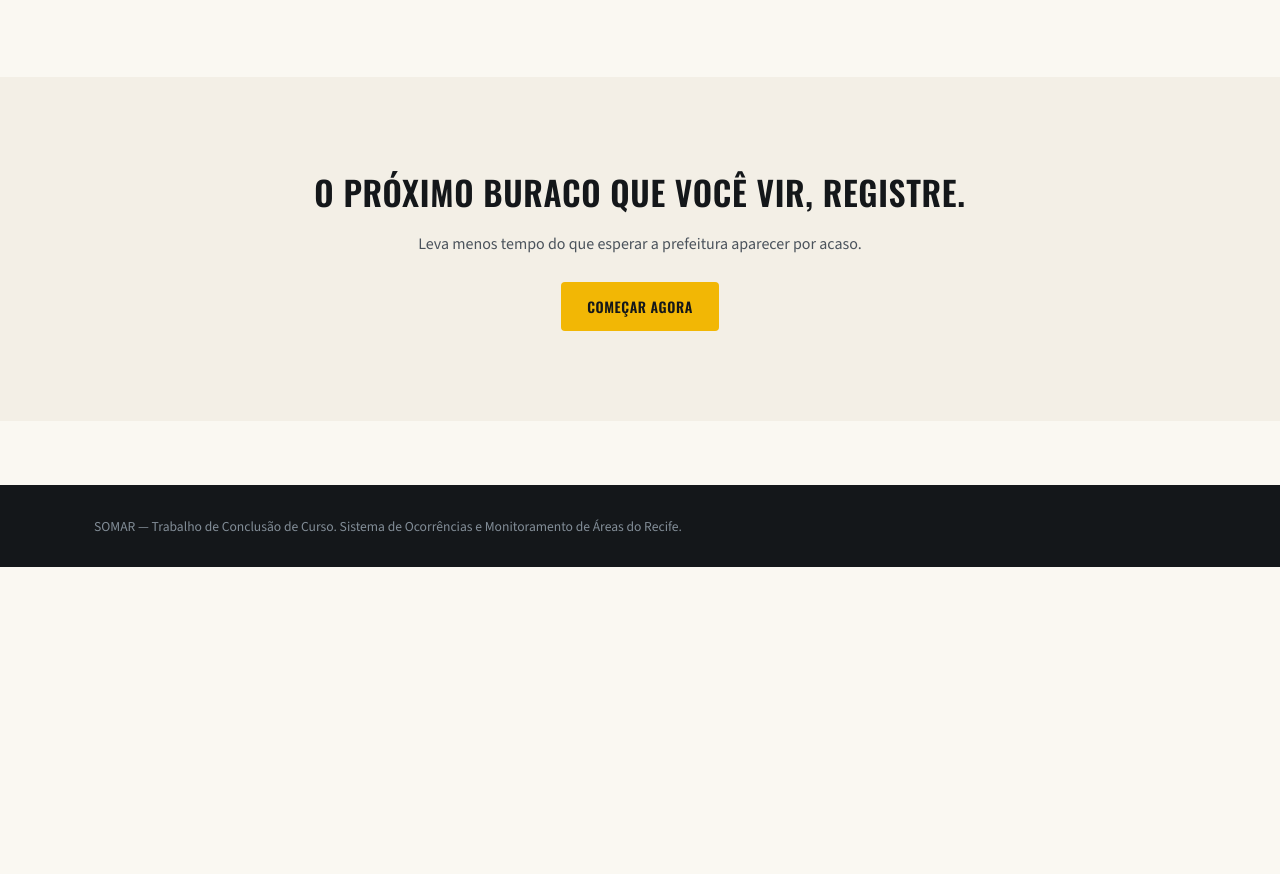
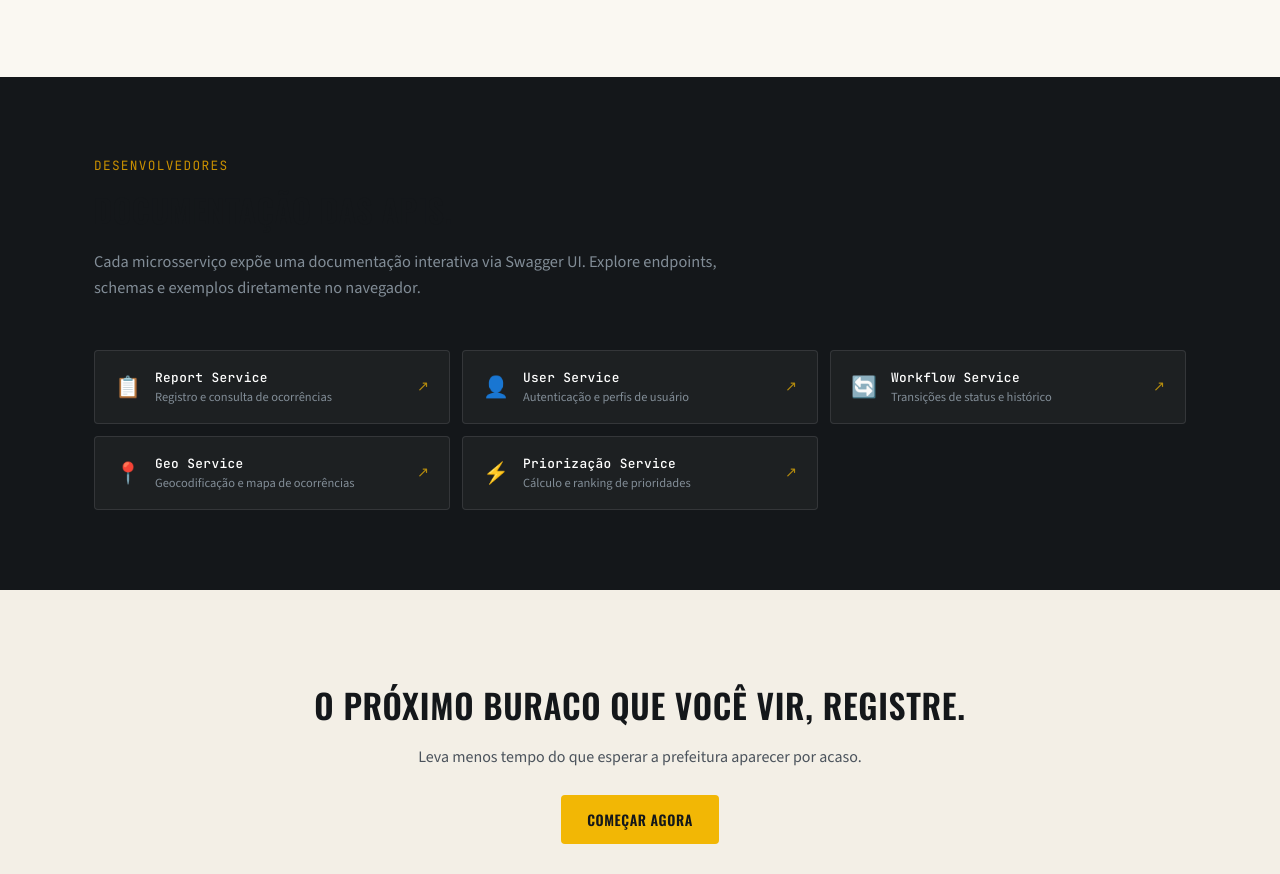
Before and after one commit to joaolucascamilo/somar-frontend, a website: page public/index.html in a window 1280 px wide. Shown: the part 2136-3010 px from the top of the page. Before the commit the page ends 2703 px from the top, so only its background shows below. Drawn offline with nearby package versions, Linux system fonts and the light colour scheme.

Commit message:
feat: implementação de api swagger

```diff
--- a/public/index.html
+++ b/public/index.html
@@ -281,6 +281,70 @@
       margin-bottom: 28px;
     }
 
+    /* Seção: documentação das APIs */
+    .secao-api {
+      background: var(--grafite-950);
+      color: var(--osso-100);
+    }
+    .secao-api .secao-cabeca p {
+      color: var(--grafite-400);
+    }
+    .grade-apis {
+      display: grid;
+      grid-template-columns: repeat(3, 1fr);
+      gap: 12px;
+    }
+    .cartao-api {
+      display: flex;
+      align-items: center;
+      gap: 14px;
+      background: rgba(255,255,255,0.04);
+      border: 1px solid rgba(255,255,255,0.1);
+      border-radius: 4px;
+      padding: 18px 20px;
+      text-decoration: none;
+      color: var(--osso-100);
+      transition: border-color 0.15s ease, background 0.15s ease;
+    }
+    .cartao-api:hover {
+      border-color: var(--amarelo-sinal);
+      background: rgba(242,183,5,0.06);
+    }
+    .api-icone {
+      font-size: 1.3rem;
+      flex-shrink: 0;
+    }
+    .api-info {
+      flex: 1;
+      min-width: 0;
+    }
+    .api-nome {
+      display: block;
+      font-family: var(--fonte-mono);
+      font-size: 0.8rem;
+      font-weight: 500;
+      letter-spacing: 0.03em;
+      margin-bottom: 3px;
+      color: #fff;
+    }
+    .api-desc {
+      display: block;
+      font-size: 0.78rem;
+      color: var(--grafite-400);
+      white-space: nowrap;
+      overflow: hidden;
+      text-overflow: ellipsis;
+    }
+    .api-seta {
+      font-size: 0.9rem;
+      color: var(--amarelo-sinal);
+      flex-shrink: 0;
+      opacity: 0.7;
+    }
+    .cartao-api:hover .api-seta {
+      opacity: 1;
+    }
+
     @media (max-width: 900px) {
       .hero .container { grid-template-columns: 1fr; }
       .hero-ficha { transform: none; }
@@ -289,6 +353,7 @@
       .passo::after { display: none; }
       .grade-perfis { grid-template-columns: 1fr; }
       .hero h1 { font-size: 2.2rem; }
+      .grade-apis { grid-template-columns: repeat(2, 1fr); }
     }
 
     @media (max-width: 480px) {
@@ -300,6 +365,7 @@
       .grade-problemas { grid-template-columns: 1fr; }
       .cta-final { padding: 64px 0; }
       .cta-final h2 { font-size: 1.6rem; }
+      .grade-apis { grid-template-columns: 1fr; }
     }
   </style>
 </head>
@@ -446,6 +512,18 @@
       </div>
     </section>
 
+    <!-- DOCUMENTAÇÃO DAS APIS -->
+    <section class="secao secao-api">
+      <div class="container">
+        <div class="secao-cabeca">
+          <span class="eyebrow">Desenvolvedores</span>
+          <h2>Documentação das APIs.</h2>
+          <p>Cada microsserviço expõe uma documentação interativa via Swagger UI. Explore endpoints, schemas e exemplos diretamente no navegador.</p>
+        </div>
+        <div class="grade-apis" id="grade-apis"></div>
+      </div>
+    </section>
+
     <!-- CTA FINAL -->
     <section class="cta-final">
       <div class="container">
@@ -467,6 +545,25 @@
   <script src="/shared/navbar.js"></script>
   <script>
     montarNavbar('home');
+
+    const SERVICOS_API = [
+      { icone: '📋', nome: 'Report Service',      desc: 'Registro e consulta de ocorrências',    url: CONFIG.REPORT_SERVICE_URL },
+      { icone: '👤', nome: 'User Service',         desc: 'Autenticação e perfis de usuário',       url: CONFIG.USER_SERVICE_URL },
+      { icone: '🔄', nome: 'Workflow Service',     desc: 'Transições de status e histórico',       url: CONFIG.WORKFLOW_SERVICE_URL },
+      { icone: '📍', nome: 'Geo Service',          desc: 'Geocodificação e mapa de ocorrências',   url: CONFIG.GEO_SERVICE_URL },
+      { icone: '⚡', nome: 'Priorização Service', desc: 'Cálculo e ranking de prioridades',       url: CONFIG.PRIORIZACAO_SERVICE_URL },
+    ];
+
+    document.getElementById('grade-apis').innerHTML = SERVICOS_API.map(s => `
+      <a href="${s.url}/swagger-ui.html" target="_blank" rel="noopener" class="cartao-api">
+        <span class="api-icone">${s.icone}</span>
+        <div class="api-info">
+          <span class="api-nome">${s.nome}</span>
+          <span class="api-desc">${s.desc}</span>
+        </div>
+        <span class="api-seta">↗</span>
+      </a>
+    `).join('');
   </script>
 </body>
 </html>
```
